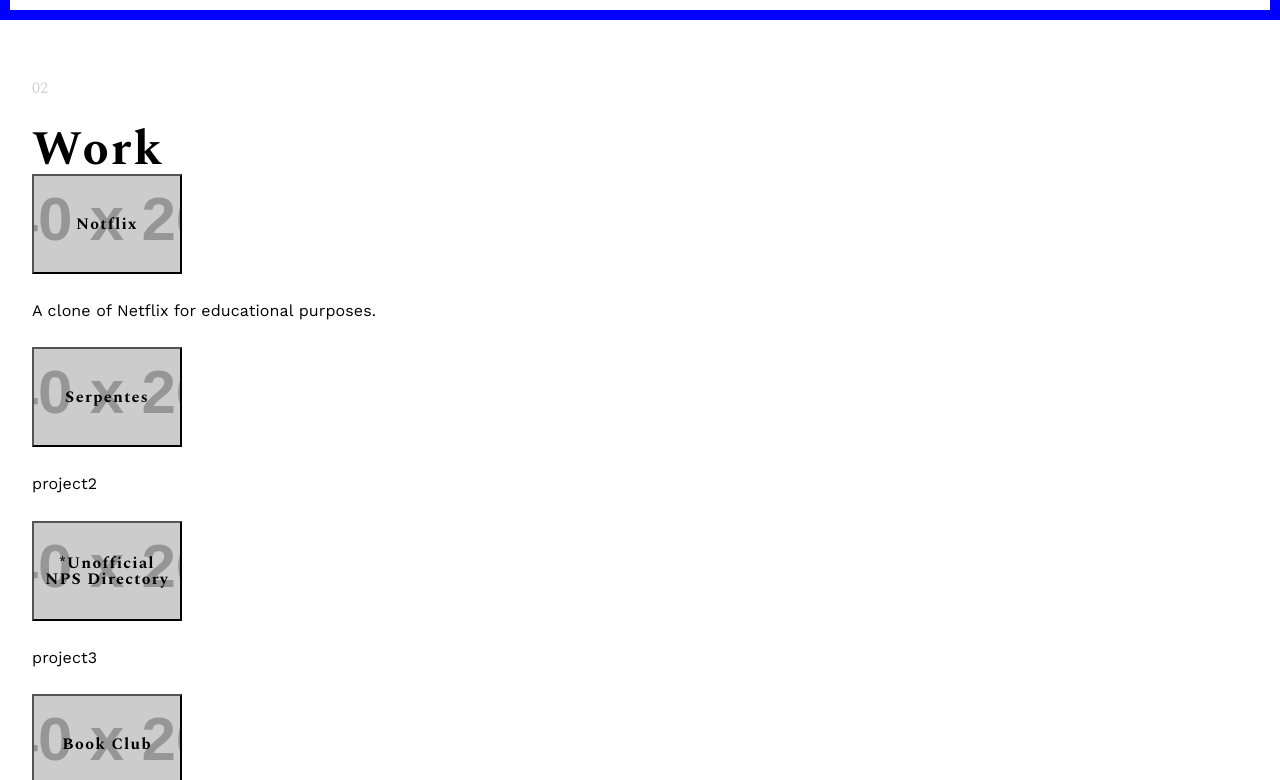
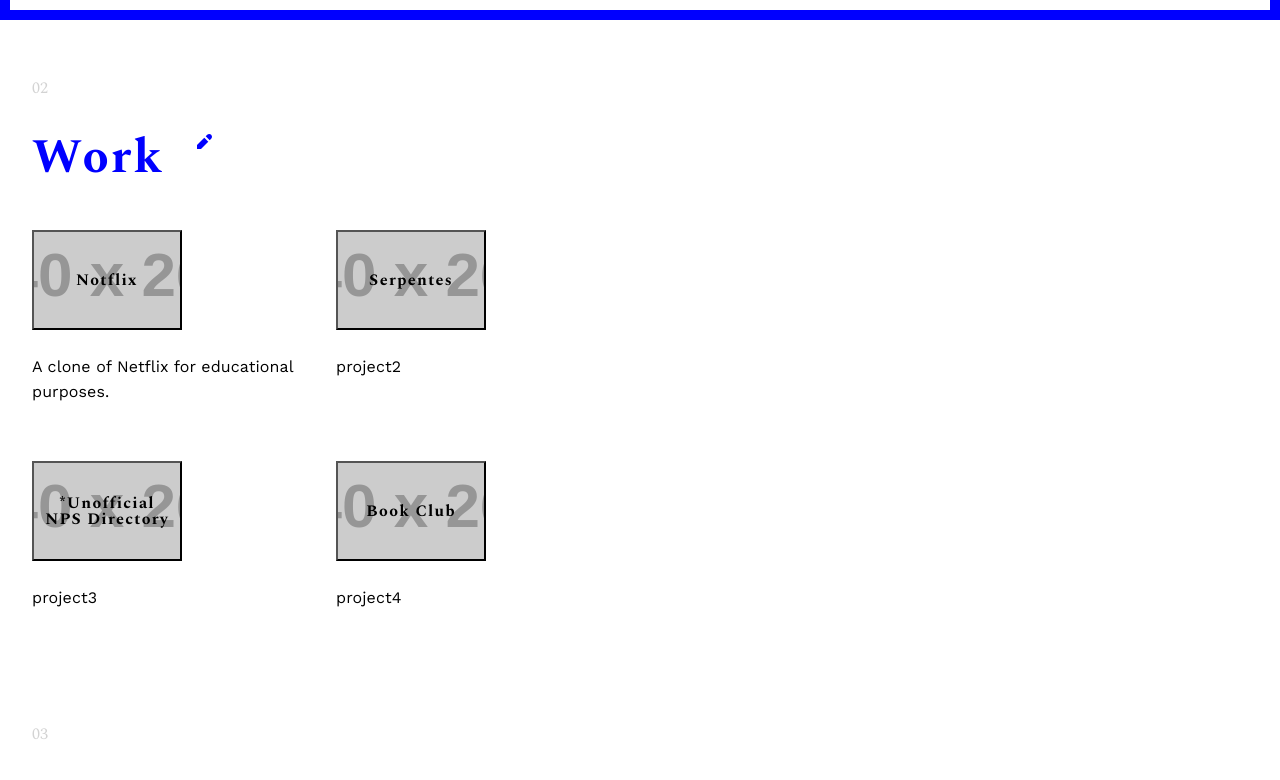
Before and after one commit to ruairiconway/portfolio, a React (Create React App) app: page / in a window 1280 px wide. Shown: the part 780-1560 px from the top of the page. Built offline with nearby package versions, Linux system fonts and the light colour scheme.

Commit message:
base styling implemented

```diff
--- a/src/pages/WorkPage.js
+++ b/src/pages/WorkPage.js
@@ -1,7 +1,43 @@
 import React, { useContext } from 'react'
+import styled from 'styled-components'
+import { WorkIcon } from '../assets/icons'
 import { PortfolioContext } from '../contexts/PortfolioContext'
 import PageCount from '../components/PageCount'
 import ProjectCard from '../components/ProjectCard'
+
+const TitleWrapper = styled.div`
+    display: flex;
+    flex-flow: row nowrap;
+    width: fit-content;
+    justify-content: center;
+    align-items: flex-start;
+    margin: 2rem 0 3rem;
+
+    h3 {
+        margin-right: 2rem;
+        color: var(--ranColor);
+        transition: 0.5s;
+    }
+`
+
+const ProjectWrapper = styled.div`
+    display: grid;
+    grid-template-columns: 1fr 1fr;
+    gap: 2rem;
+    width: 100%;
+
+    @media all and (max-width: 1170px) {
+        grid-template-columns: 1fr;
+    }
+
+    @media all and (max-width: 1025px) {
+        grid-template-columns: 1fr 1fr;
+    }
+
+    @media all and (max-width: 550px) {
+        grid-template-columns: 1fr;
+    }
+`
 
 export default function Workpage() {
 
@@ -14,10 +50,13 @@
     return (
         <>
             <PageCount>02</PageCount>
-            <h3>Work</h3>
-            <div>
+            <TitleWrapper>
+                <h3>Work</h3>
+                <WorkIcon />
+            </TitleWrapper>
+            <ProjectWrapper>
                 {generatePortfolio}
-            </div>
+            </ProjectWrapper>
         </>
     )
 }
```
